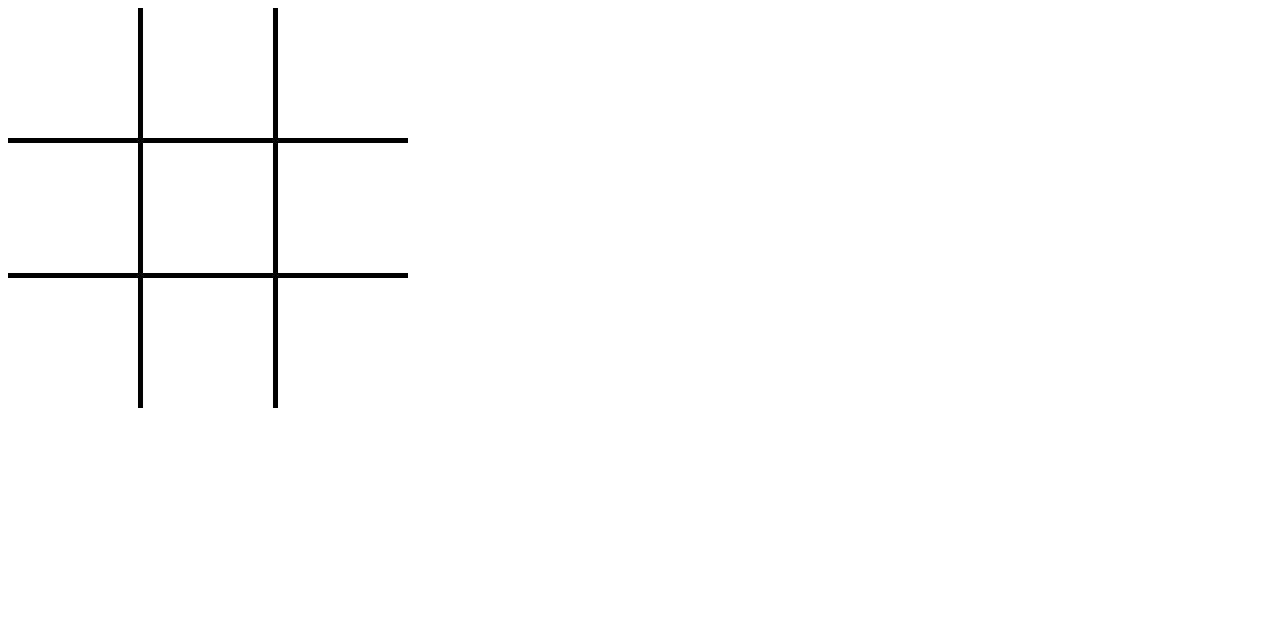
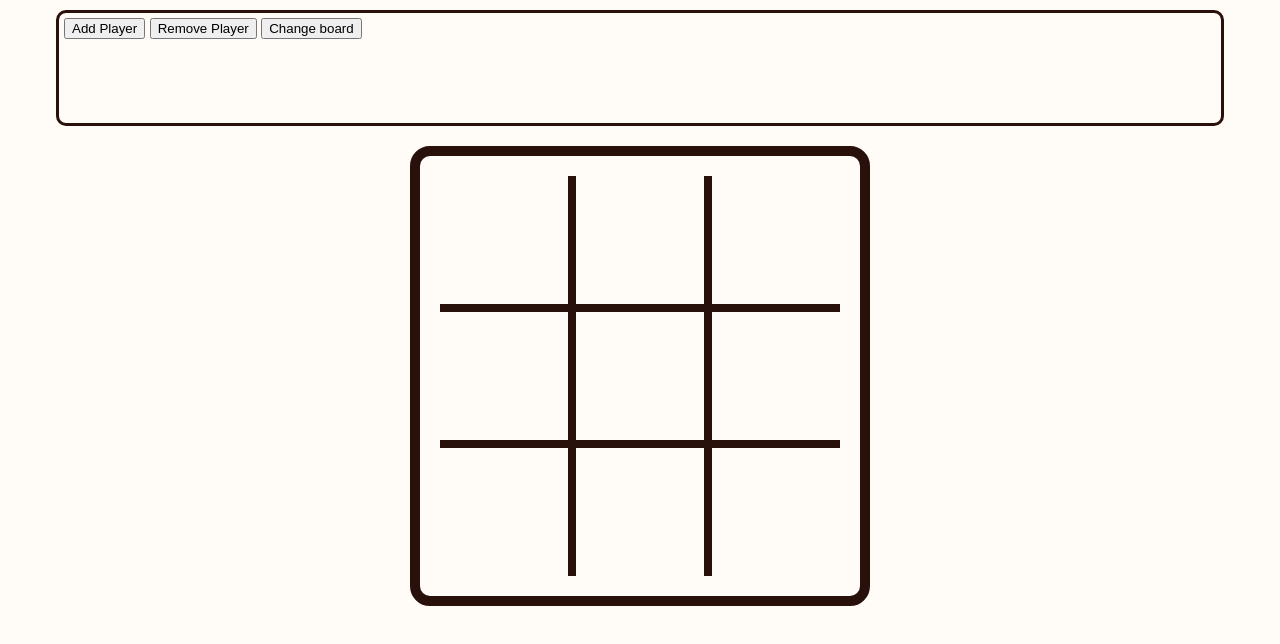
Before and after one commit to ehrelevant/tic-tac-toe, a plain HTML site: page index.html in a window 1280 px wide. Drawn offline with Linux system fonts and the light colour scheme.

Commit message:
add extra styling to tictactoe grid

```diff
--- a/index.html
+++ b/index.html
@@ -6,6 +6,11 @@
     <link rel="stylesheet" href="./style.css">
 </head>
 <body>
+    <section id="settings_panel">
+        <button>Add Player</button>
+        <button>Remove Player</button>
+        <button>Change board</button>
+    </section>
     <section id="board">
         <div class="board-tile" data-ind="0"></div>
         <div class="col-divider"></div>
--- a/style.css
+++ b/style.css
@@ -1,14 +1,48 @@
+:root {
+    --grid-divider-color: #28110b;
+    --grid-divider-width: 8px;
+    --hover-color: #ffeed1;
+    --border-color: #28110b;
+    --main-font-color: #663c24;
+    --main-background-color: #fffbf7;
+}
+
 
 body {
+    margin: 0;
+    padding: 0;
+
+    background-color: var(--main-background-color);
     font-family: Arial, Helvetica, sans-serif;
+    color: var(--main-font-color);
+
+    display: flex;
+    flex-direction: column;
+    align-items: center;
+}
+
+#settings_panel {
+    width: 90%;
+    height: 100px;
+
+    margin: 10px;
+    margin-bottom: 20px;
+    padding: 5px;
+    border: 3px solid var(--border-color);
+    border-radius: 10px;
 }
 
 #board {
     display: grid;
     width: 400px;
     height: 400px;
-    grid-template-columns: repeat(2, 1fr 5px) 1fr;
-    grid-template-rows: repeat(2, 1fr 5px) 1fr;
+
+    border: 10px solid var(--border-color);
+    border-radius: 20px;
+    padding: 20px;
+
+    grid-template-columns: repeat(2, 1fr var(--grid-divider-width)) 1fr;
+    grid-template-rows: repeat(2, 1fr var(--grid-divider-width)) 1fr;
 }
 
 .board-tile {
@@ -16,14 +50,23 @@ body {
     justify-content: center;
     align-items: center;
     font-size: 4em;
+
+    margin: 8px;
+    border-radius: 16px;
+
+    transition: background-color 100ms ease-in-out;
+}
+
+.board-tile:hover {
+    background-color: var(--hover-color);
 }
 
 .col-divider {
-    background-color: black;
+    background-color: var(--grid-divider-color);
 }
 
 .row-divider {
-    background-color: black;
+    background-color: var(--grid-divider-color);
 }
 
 .upper-divider {
```
